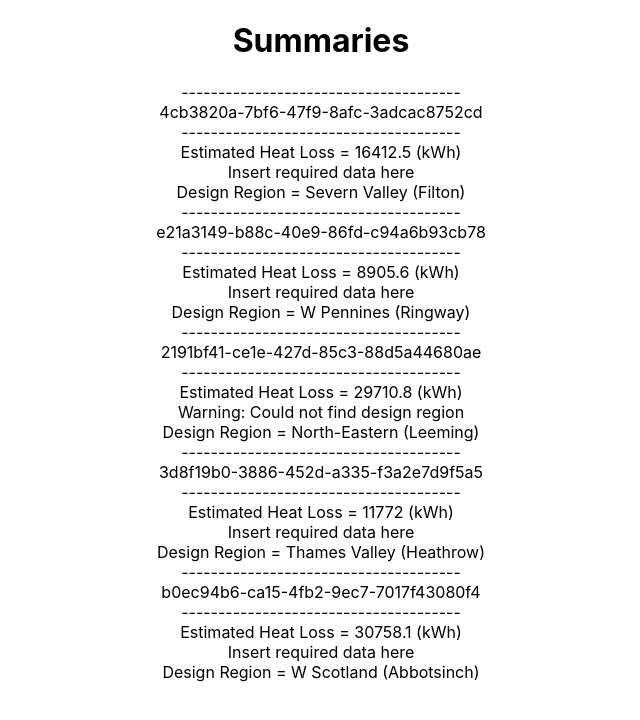
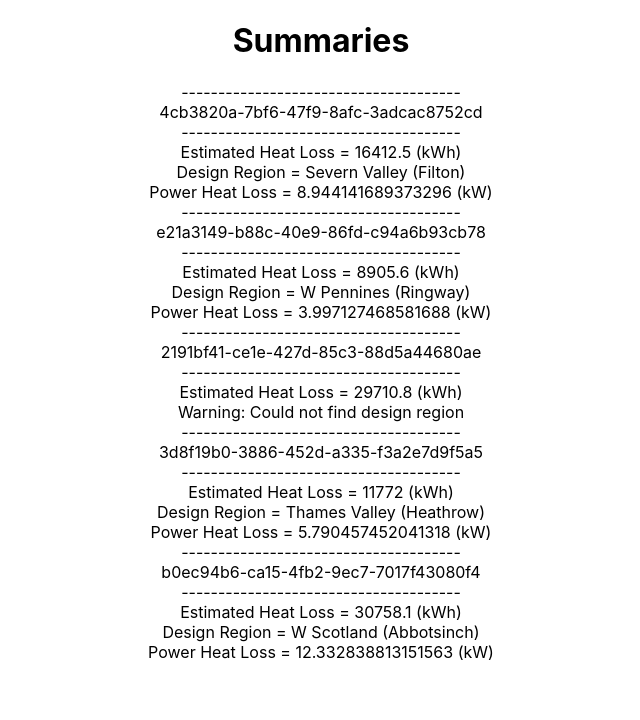
Before and after one commit to chima2g/quote_summary, a React (Create React App) app: page / in a window 1280 px wide. Shown: the top 720 px of the page, without its empty margins (319-959 px from the left). Built offline with nearby package versions, Linux system fonts and the light colour scheme; data requests are answered from the project's data file.

Commit message:
display powerHeatLoss

```diff
--- a/src/HouseList.js
+++ b/src/HouseList.js
@@ -1,5 +1,5 @@
 import houses from "./houses";
-import HouseSummary from "./HouseSummary";
+import { HouseSummary } from "./HouseSummary";
 import heatPumps from "./heatPumps";
 import { v4 as uuidv4 } from "uuid";
 
--- a/src/HouseSummary.js
+++ b/src/HouseSummary.js
@@ -1,4 +1,10 @@
 import useFetch from "./useFetch";
+
+let getPowerHeatLoss = (location, heatLoss) => {
+  heatLoss = heatLoss ?? Number.NaN; //Set heatLoss to Nan if undefined or null
+  let powerHeatLoss = heatLoss / parseInt(location?.[0]?.degreeDays); //set powerHeatLoss to NaN if location or degreeDays is undefined or null
+  return powerHeatLoss;
+};
 
 const HouseSummary = ({ house }) => {
   const heatLoss =
@@ -19,14 +25,17 @@ const HouseSummary = ({ house }) => {
       Estimated Heat Loss = {heatLoss} (kWh)
       <div>
         {error && <div>Warning: Could not find design region</div>}
-        {!error && location && <div>Insert required data here</div>}
-        <div>
-          Design Region = {house.designRegion}
-          <br />
-        </div>
+        {!error && location && (
+          <div>
+            Design Region = {house.designRegion}
+            <br />
+            Power Heat Loss = {getPowerHeatLoss(location, heatLoss)} (kW)
+            <br />
+          </div>
+        )}
       </div>
     </div>
   );
 };
 
-export default HouseSummary;
+export { HouseSummary, getPowerHeatLoss };
```
Also changed, not shown: 1 other file (tests, documents, lock files or other folders).
